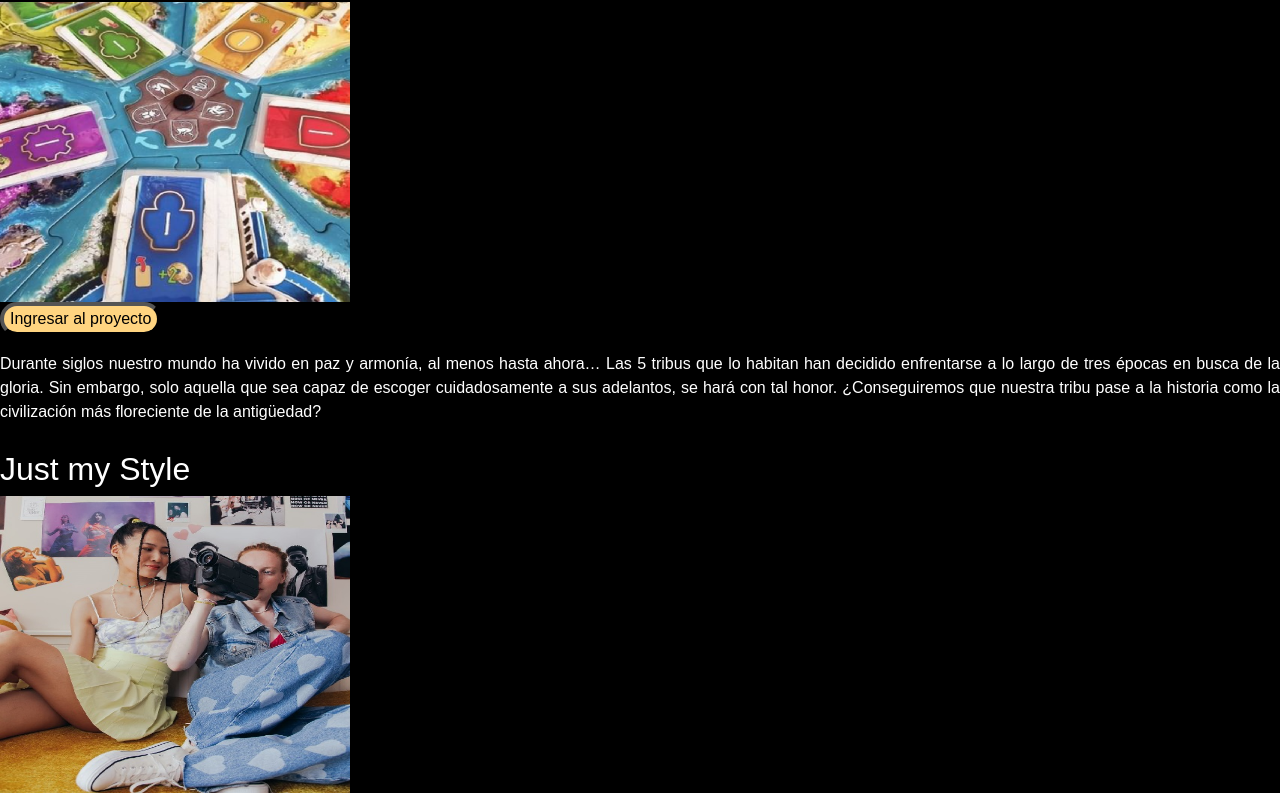
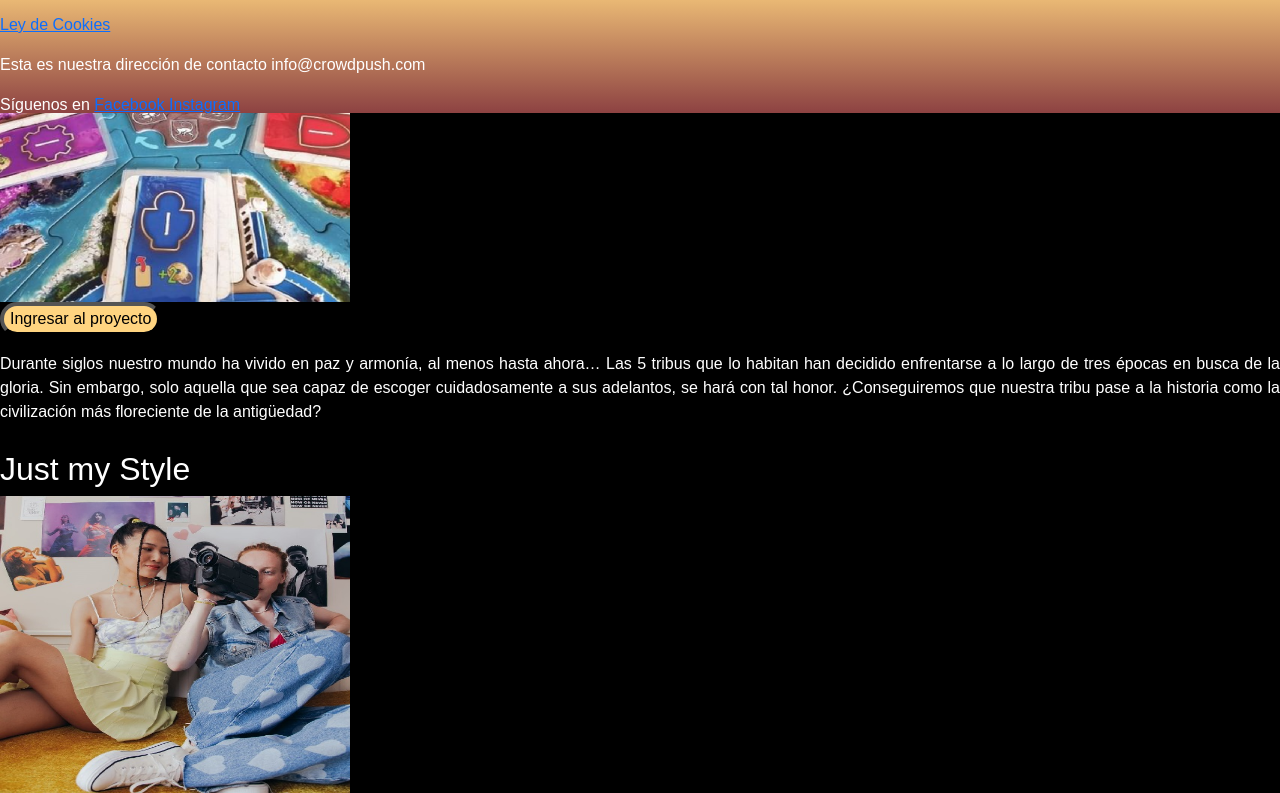
Before and after one commit to FlorenciaTruffini/Crowdpush, a plain HTML site: page index.html in a window 1280 px wide. Shown: the part 687-1480 px from the top of the page. Drawn offline with nearby package versions, Linux system fonts and the light colour scheme.

Commit message:
Update style.css

```diff
--- a/assets/css/style.css
+++ b/assets/css/style.css
@@ -160,6 +160,9 @@ footer{height: 140px;
     grid-area: footer;
     grid-column: 1 / 3;
     grid-row: 4;
+    bottom: 0px;
+    position: fixed;
+    width: 100%;
 }
 
 /* vista mobile */
```
